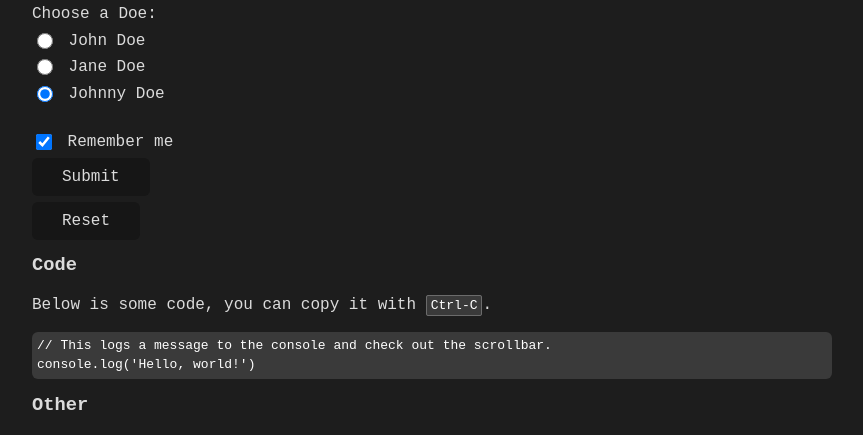
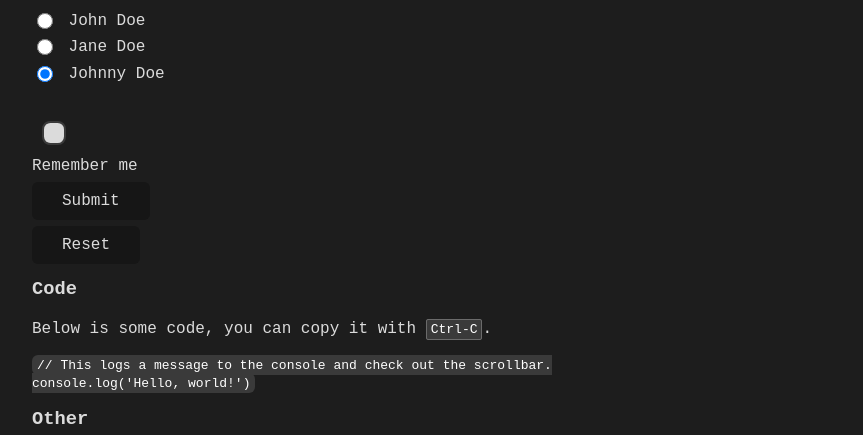
Before and after one commit to sebastos1/still.css, a plain HTML site: page index.html in a window 1280 px wide. Shown: the part 1543-1978 px from the top of the page, without its empty margins (208-1071 px from the left). Drawn offline with Linux system fonts and the light colour scheme; files that its build step writes are made by us from their sources.

Commit message:
nice checkbox

```diff
--- /dev/null
+++ b/classes.css
@@ -0,0 +1,5 @@
+@import url("still.css");
+
+.big-table {
+	background-color: var(--background-block);
+}
--- a/still.css
+++ b/still.css
@@ -19,6 +19,7 @@
     --border: #6b6b6b;
     --button-background: #161616;
     --button-hover: #0a0a0a;
+    --checkbox-fill: var(--text-main);
     --scrollbar-thumb: var(--button-background);
     --scrollbar-thumb-hover: var(--button-hover);
 
@@ -42,7 +43,8 @@ body {
     padding: 0 10px;
 
     /* text styling */
-    font-family: "Courier New", Courier, "Lucida Sans Typewriter", "Lucida Typewriter", monospace;
+    /* font-family: "Courier New", monospace; */
+    font-family: "Jetbrains Mono", monospace;
     text-rendering: optimizeLegibility;
     -webkit-font-smoothing: antialiased;
     -moz-osx-font-smoothing: grayscale;
@@ -149,7 +151,7 @@ code {
   padding: 2.5px 5px;
   border-radius: 6px;
   font-size: 1em;
-}
+}a
 pre > code {
   padding: 5px;
   display: block;
@@ -471,6 +473,39 @@ textarea:not([rows]) {
   height: 140px;
 }
 
+/* clean checkbox */
+input[type="checkbox"] {
+  background-color: var(--background-block);
+  color: var(--background-table);
+
+  appearance: none;
+  margin: 10px;
+  display: grid;
+  place-content: center;
+  width: 1em;
+  height: 1em;
+  border: 0.15em solid var(--background-block);
+  border-radius: 0.5em;
+}
+
+
+input[type="checkbox"]::before {
+content: "";
+width: 1em;
+height: 1em;
+border: 0.15em solid var(--checkbox-fill);
+background-color: var(--checkbox-fill);
+border-radius: 0.4em;
+transform: scale(0);
+transform-origin: left;
+transition: .1s transform ease-in-out;
+}
+
+input[type="checkbox"]:checked::before {
+transform: scale(1);
+}
+
+
 /* input - select */
 select {
   background: var(--background-block) var(--select-arrow) calc(100% - 12px) 50% / 12px no-repeat;
```
